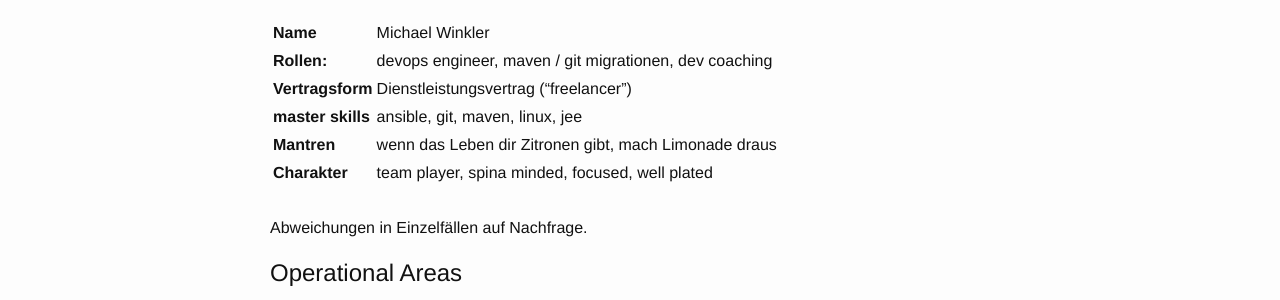
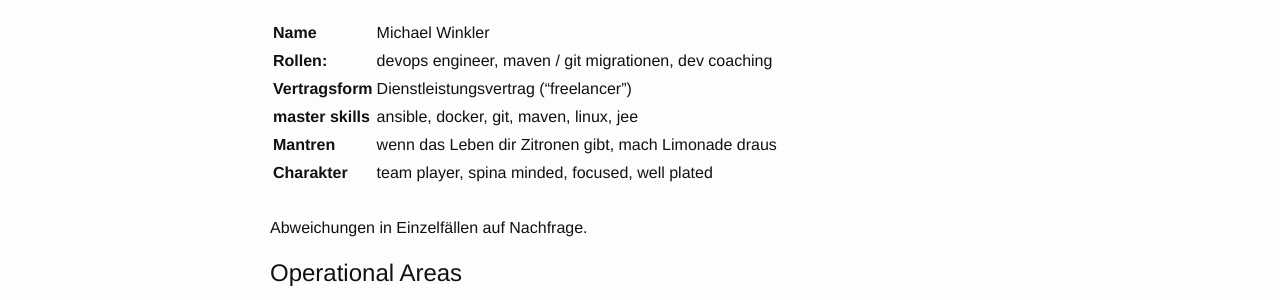
Before and after one commit to micwin/micwin.github.io, a Jekyll site: the page built from cv.md, in a window 1280 px wide. Shown: the part 287-587 px from the top of the page. Built offline with Jekyll 4.4.1, drawn with Linux system fonts in a browser that asks for light colours.

Commit message:
added docker

```diff
--- a/cv.md
+++ b/cv.md
@@ -13,7 +13,7 @@ permalink: /cv/
 | **Name** | Michael Winkler  |
 | **Rollen:** | devops engineer, maven / git migrationen, dev coaching  |
 | **Vertragsform** | Dienstleistungsvertrag ("freelancer")  |
-| **master skills** | ansible, git, maven, linux, jee  |
+| **master skills** | ansible, docker, git, maven, linux, jee  |
 | **Mantren** | wenn das Leben dir Zitronen gibt, mach Limonade draus |
 | **Charakter** | team player, spina minded, focused, well plated |
 | | |
```
